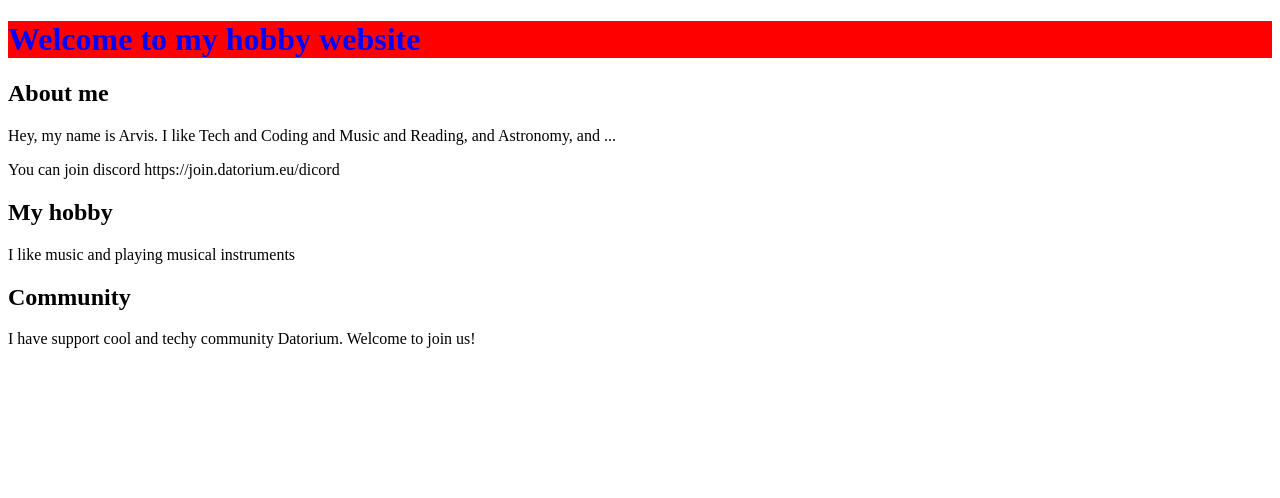
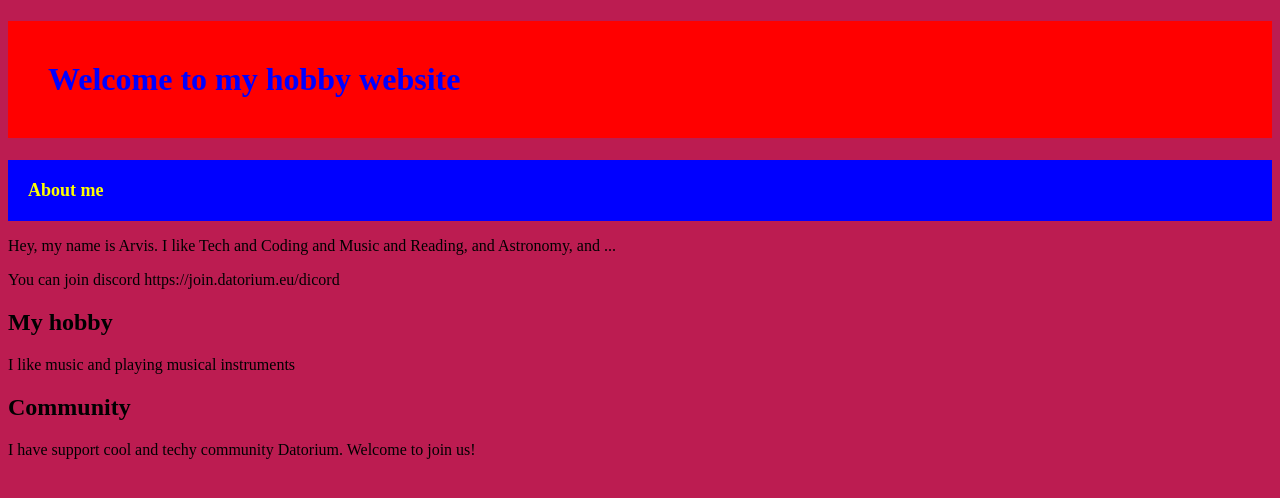
Before and after one commit to MrPackag/my-second-webpage, a plain HTML site: page index.html in a window 1280 px wide. Drawn offline with Linux system fonts and the light colour scheme.

Commit message:
Update index.html

```diff
--- a/index.html
+++ b/index.html
@@ -6,10 +6,10 @@
   <link rel="icon" type="image/x-icon" href="/images/favicon.ico">
   </head>
 
-  <body>
+  <body style="background-color:#BC1C51;">
 
-<h1 style="color:blue;background-color:red;">Welcome to my hobby website</h1>
-  <h2>About me</h2>
+<h1 style="color:blue;background-color:red;padding:40px;">Welcome to my hobby website</h1>
+  <h2 style=color:yellow;background-color:blue;font-size:18px;padding:20px;>About me</h2>
   <p>Hey, my name is Arvis. I like Tech and Coding and Music and Reading, and Astronomy, and ...</p>
   <p>You can join discord https://join.datorium.eu/dicord</p>
 
```
